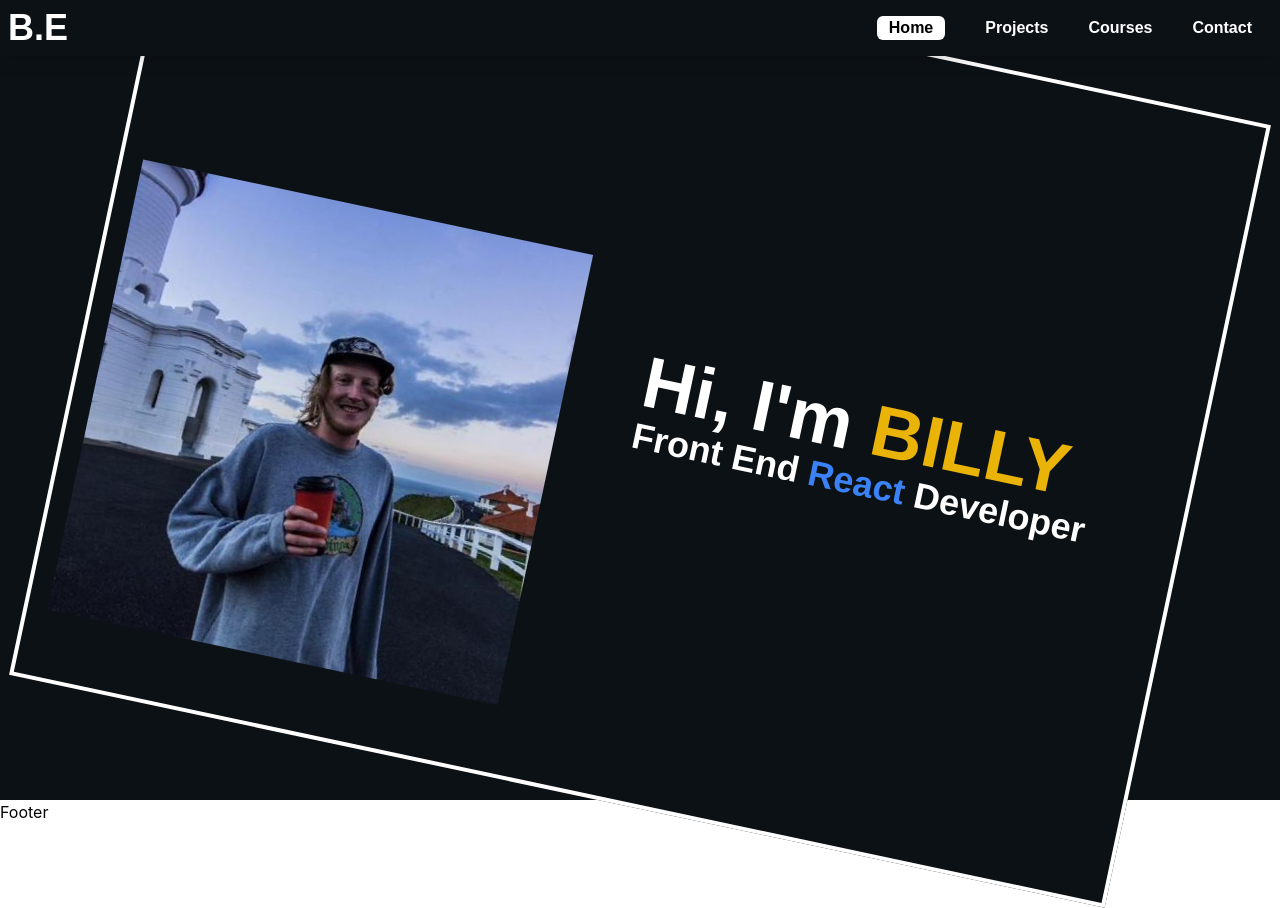
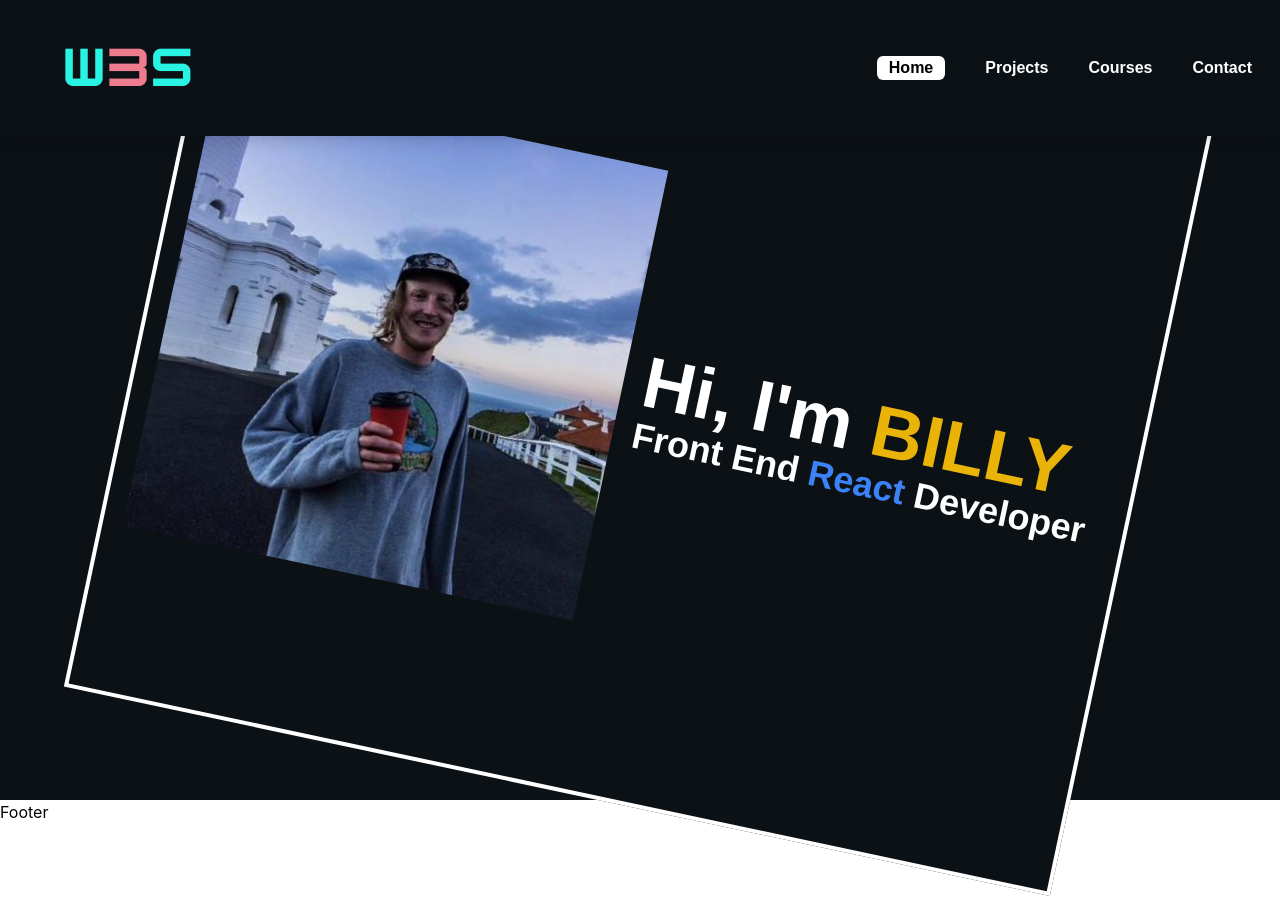
Before and after one commit to billyendres/Profile, a React (Create React App) app: page / in a window 1280 px wide. Built offline with nearby package versions, Linux system fonts and the light colour scheme.

Commit message:
Styled Homepage

```diff
--- a/src/components/Header.js
+++ b/src/components/Header.js
@@ -2,6 +2,7 @@ import React from "react";
 import { useState } from "react";
 import { Link } from "react-router-dom";
 import { FaBars } from "react-icons/fa";
+import w3s from "../images/w3s.png";
 
 const menuItems = [
   {
@@ -34,7 +35,7 @@ const Header = () => {
         }`}
       >
         <div className="flex justify-between w-full items-center">
-          <h1 className="text-4xl">B.E</h1>
+          <img src={w3s} alt={w3s} />
 
           <FaBars
             onClick={() => {
--- a/src/pages/Home.js
+++ b/src/pages/Home.js
@@ -6,12 +6,10 @@ const Home = () => {
   return (
     <Layout>
       <div>
-        <div className="min-h-screen bg-github">
+        <div className="min-h-screen bg-github flex justify-center">
           <div className="grid md:grid-cols-1 grid-cols-2 h-screen items-center border-4 border-white transform rotate-12 md:rotate-0 md:border-0 mx-20 sm:mx-0 bg-github">
-            <div className="h-1/3">
-              <img className="px-5" src={profileImg} alt={profileImg} />
-            </div>
-            <div className="font-bold text-white md:px-5">
+            <img className="px-5 md:-mb-24" src={profileImg} alt={profileImg} />
+            <div className="font-bold text-white md:px-5 md:h-full">
               <h1 className="text-7xl  md:text-4xl">
                 Hi, I'm <b className="text-yellow-500">BILLY</b>
               </h1>
```
Also changed, not shown: src/images/w3s-logo.png (added), src/images/w3s.png (added).
